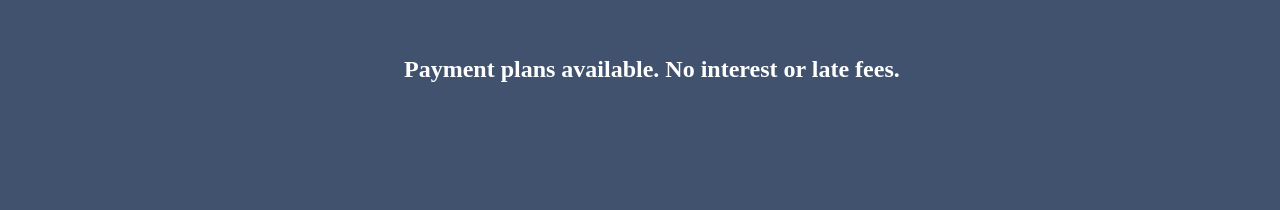
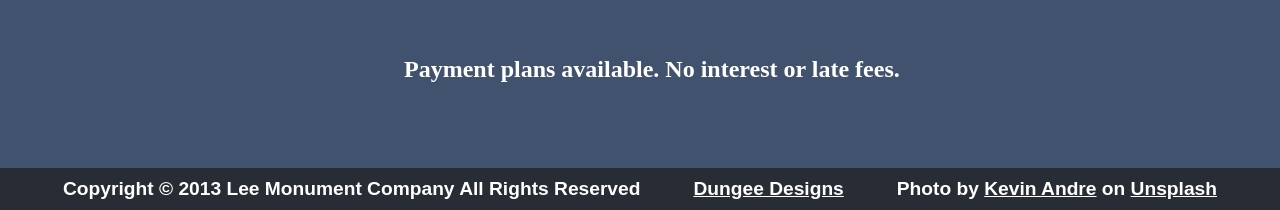
Before and after one commit to cm-dungee/LeeMonumentCompany, a website built with Parcel: page index.html in a window 1280 px wide. Shown: the part 2005-2215 px from the top of the page. Before the commit the page ends 2173 px from the top, so only its background shows below. Built offline with nearby package versions, Linux system fonts and the light colour scheme; a web font is replaced by a local one.

Commit message:
added footer

```diff
--- a/css/main.css
+++ b/css/main.css
@@ -361,6 +361,39 @@ main {
 	opacity: 0.8;
 }
 
+/*-----------------------------------------------------FOOTER STYLES-----------------------------------------------------*/
+
+footer {
+	width: 100%;
+	background-color: #272C35;
+	color: #FFF;
+	font-size: 1.2rem;
+	padding: 10px;
+}
+
+.footer-wrapper {
+	width: 100%;
+	display: flex;
+	justify-content: space-evenly;
+	font-weight: 800;
+	font-style: normal;
+}
+
+footer a:link {
+	color: #FFF;
+}
+
+footer a:visited {
+	color: #FFF;
+}
+
+footer a:hover {
+	color: #909EB4;
+}
+
+footer a:active {
+	color: #FFF;
+}
 
 /* ==========================================================================
    Helper classes
@@ -450,9 +483,7 @@ main {
    Modify as content requires.
    ========================================================================== */
 
-@media only screen and (min-width: 35em) {
-  /* Style adjustments for viewports that meet the condition */
-}
+
 
 @media print,
   (-webkit-min-device-pixel-ratio: 1.25),
--- a/index.html
+++ b/index.html
@@ -128,6 +128,21 @@ We are proud to offer excellent products at competitive prices, all backed by ex
 	</div>
 </div>
 
+<footer>
+	<div class="footer-wrapper">
+		<div class="copyright">
+			<p>Copyright &#169; 2013 Lee Monument Company All Rights Reserved</p>
+		</div>
+		<div class="mylogo">
+			<p><a href="https://dungeedesigns.com">Dungee Designs</a></p>
+		</div>
+		<div class="photo-credit">
+			<p>Photo by <a href="https://unsplash.com/@kevinandrephotography?utm_source=unsplash&utm_medium=referral&utm_content=creditCopyText">Kevin Andre</a> on <a href="https://unsplash.com/photos/vohTY5Yl3_A?utm_source=unsplash&utm_medium=referral&utm_content=creditCopyText">Unsplash</a></p>
+		</div>
+	</div>
+
+</footer>
+
 
 
   <script src="js/vendor/modernizr-3.11.2.min.js"></script>
```
